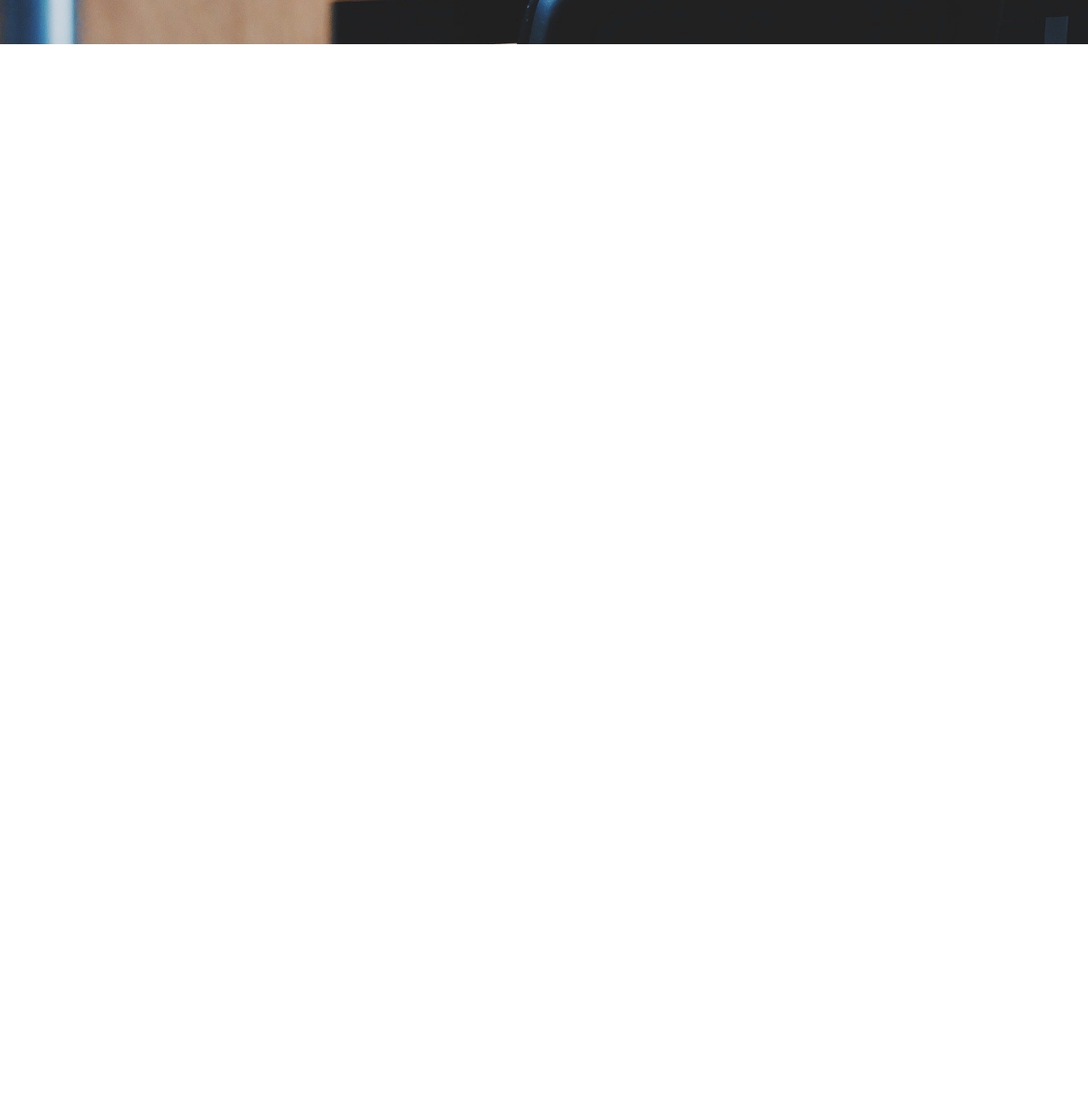
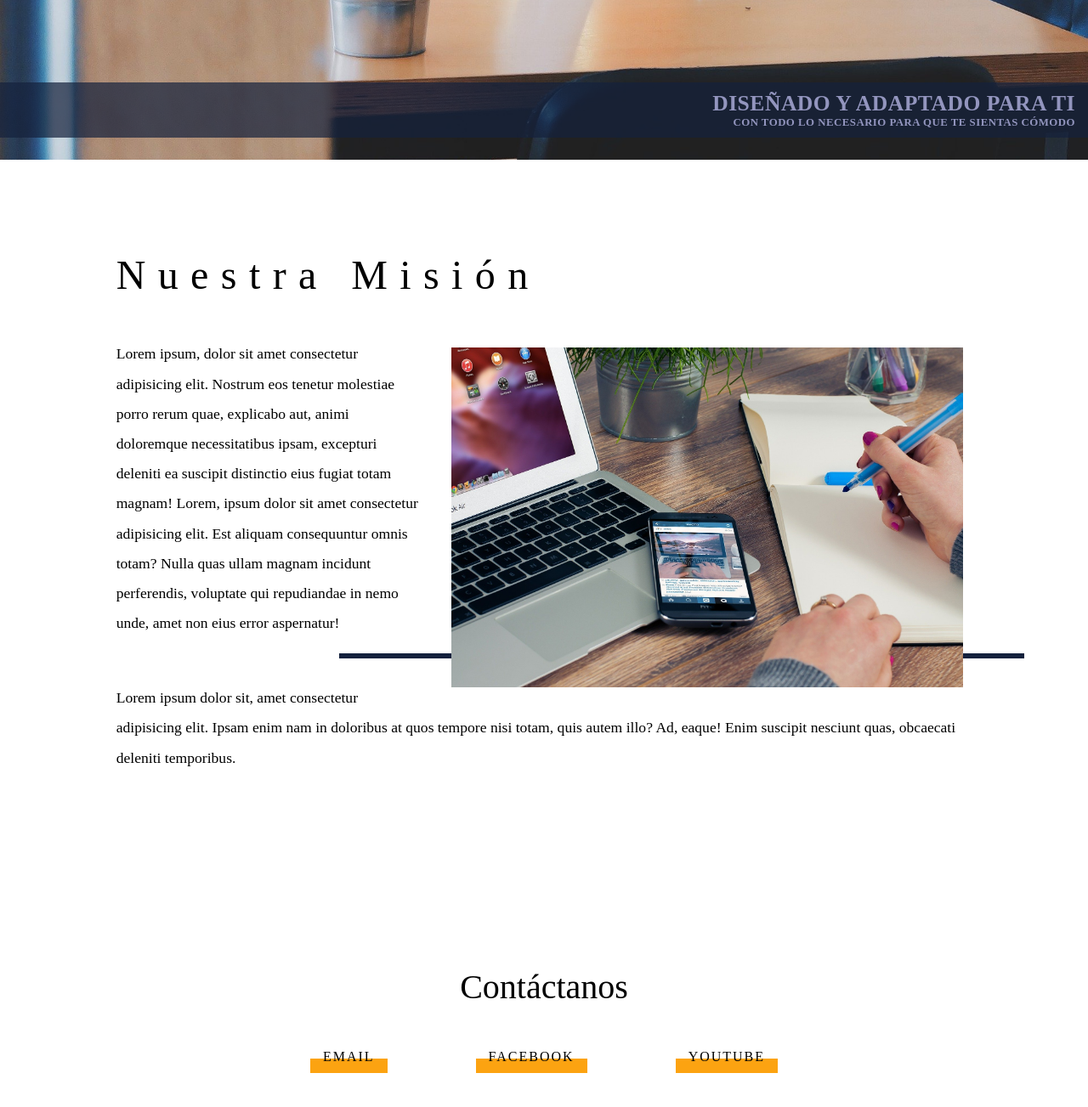
Before and after one commit to conradrc27/space, a website built with webpack: page assets/index.template.html in a window 1280 px wide. Shown: the part 1440-2743 px from the top of the page at 85% size. Before the commit the page ends 2292 px from the top, so only its background shows below. Built offline with nearby package versions, Linux system fonts and the light colour scheme; files whose address does not match are found by name.

Commit message:
new section

```diff
--- a/assets/css/app.scss
+++ b/assets/css/app.scss
@@ -1,114 +1,165 @@
-@import './modules/_variables.scss';
-@import './modules/mixins.scss';
+@import "./modules/_variables.scss";
+@import "./modules/mixins.scss";
 
-body{
+body {
   margin: 0px;
 }
 
-img{
+img {
   max-width: 100%;
 }
 
-figure{
+figure {
   position: relative;
   max-height: 100%;
   margin: 10px;
-    figcaption{
-        padding: $large-padding;
-        font-weight: bold;
-        text-transform: uppercase;
-        letter-spacing: 0.5px;
-        font-size: 1.6em;
-        position: absolute;
-        width: auto;
-        bottom: 0px;
-        left: 10px;
-        z-index: 10;
-        text-align: center;
-        color: rgba($blue, 0.8);
+  figcaption {
+    @include caption;
   }
-    img{
+  img {
   }
 }
 
-.btn{
+.full-height {
+  min-height: 100vh;
+}
+
+.btn {
   padding: $large-padding;
   position: relative;
-    color:$black;
+  color: $black;
   text-decoration: none;
   text-transform: uppercase;
   letter-spacing: 2px;
   box-sizing: border-box;
-    &:before{
-        content:'';
+  &:before {
+    content: "";
     position: absolute;
     width: 100%;
-        left:0px;
+    left: 0px;
     bottom: 0px;
     height: 45%;
     z-index: -1;
     background-color: $orange;
     transition: all 0.15s ease-out;
   }
-    &:hover::before{
-        height: 100%
+  &:hover::before {
+    height: 100%;
   }
 }
 
-.grid{
+.grid {
   display: grid;
-    grid-template-columns: repeat(12,1fr);
+  grid-template-columns: repeat(12, 1fr);
 }
 
-.grid-main-area{
+.grid-main-area {
   margin-bottom: $big-margin-top;
   display: grid;
-    grid-template-columns: repeat(9,1fr);
+  grid-template-columns: repeat(9, 1fr);
   margin-top: $big-margin-top;
   grid-template-areas:
     "title title title title title title title title title"
     "image image image image image image image image image";
-    .text{
+  .text {
+    @include main-text;
     grid-area: title;
-        font-size: 1em;
-        font-weight: 200;
-        line-height:1.5em; //espacio saltos de linea
-        h1{
-            font-weight: inherit; //toma lo de el padre
-            font-size: $big;
-            letter-spacing: 0.3em;
-            line-height: 1.5em;
-
+  }
+  .image {
+    grid-area: image;
   }
 }
-    .image{
-        grid-area: image;
-    }
 
-}
-
-.container{
+.container {
   grid-column: 2 / 12;
   padding: $big-padding;
 }
 
-.cover{
+.cover {
   @include absolute-cover;
-
   min-height: 500px;
   background-size: cover;
   background-position: center;
-    &.parallax{
+  &.parallax {
     background-attachment: fixed;
     background-image: url(../../images/11.jpg);
+    p {
+      @include caption;
+      background-color: rgba($blue, 0.7);
+      display: block;
+      color: rgba(200, 200, 250, 0.7);
+      width: 100%;
+      box-sizing: border-box;
+      left: 0px;
+      text-align: right;
+      span {
+        display: block;
+        font-size: 0.5em;
+        font-weight: 15px;
+      }
+    }
   }
 }
 
-@media (min-width: 960px){
-    .grid-main-area{
-    display: grid;
-    grid-template-columns: repeat(9,1fr);
-    grid-template-areas:
-    "title title title image image image image image image";
+.mission {
+    align-items: center; //alineado vertical
+  .container {
+    @include main-text;
+    font-size: 1.1em;
+    figure{
+        float: right;
+        margin-left: 35px;
+    }
+    p{
+        line-height: 2em;
+        &:nth-of-type(1){
+            margin-bottom: 3em;
+            position: relative;
+            &::after{
+                content:'';
+                background-color: $blue;
+                position: absolute;
+                bottom: -1.5;
+                height: 6px;
+                width: 80%;
+                margin-top: 3em;
+                z-index: -1;
             }
         }
+    }
+  }
+}
+
+.social{
+    margin-top: $big-margin-top;
+    margin-bottom: $big-margin-top;
+    @include text-center;
+    p.title{
+        font-weight: 200;
+        font-size: 2.5em;
+    }
+    a{
+        display: block;
+        max-width: 150px;
+        margin: 1em auto;
+    }
+}
+
+@media (min-width: 960px) {
+  .grid-main-area {
+    display: grid;
+    grid-template-columns: repeat(9, 1fr);
+    grid-template-areas: "title title title image image image image image image";
+  }
+
+  .social{
+      a{
+          display: inline-block;
+          margin-top: 0px;
+          margin-right: 100px;
+          &:last-of-type{ //ultimo elemento
+              margin-right: 0px;
+          }
+      }
+  }
+}
--- a/assets/css/modules/_mixins.scss
+++ b/assets/css/modules/_mixins.scss
@@ -1,21 +1,49 @@
-@mixin full{
+@mixin full {
   width: 100%;
   height: 100%;
 }
 
-@mixin text-center{
+@mixin text-center {
   text-align: center;
 }
 
-@mixin center-vertical-horizontal{
+@mixin center-vertical-horizontal {
   display: flex;
   align-items: center;
   justify-content: center;
 }
 
-@mixin absolute-cover{ //usar toda la pantalla
+@mixin absolute-cover {
+  //usar toda la pantalla
   @include full;
   position: absolute;
   left: 0;
   right: 0;
 }
+
+@mixin caption {
+  padding: $large-padding;
+  font-weight: bold;
+  text-transform: uppercase;
+  letter-spacing: 0.5px;
+  font-size: 1.6em;
+  position: absolute;
+  width: auto;
+  bottom: 0px;
+  left: 10px;
+  z-index: 10;
+  text-align: center;
+  color: rgba($blue, 0.8);
+}
+
+@mixin main-text {
+  font-weight: 200;
+  font-size: 1.2em;
+  line-height: 1.5em; //espacio saltos de linea
+  h1 {
+    font-weight: inherit; //toma lo de el padre
+    font-size: $big;
+    letter-spacing: 0.3em;
+    line-height: 1.5em;
+  }
+}
--- a/assets/index.template.html
+++ b/assets/index.template.html
@@ -1,11 +1,13 @@
 <!DOCTYPE html>
 <html>
+
 <head>
     <meta charset='utf-8'>
     <meta http-equiv='X-UA-Compatible' content='IE=edge'>
     <title>Space</title>
     <meta name='viewport' content='width=device-width, initial-scale=1'>
 </head>
+
 <body>
     <section>
         <div class="grid">
@@ -13,7 +15,7 @@
                 <div class="grid-main-area">
                     <div class="text">
                         <h1>Work Space</h1>
-                        <p> El lugar ideal para construir nuevas experiencias, adquirir nuevos
+                        <p> El lugar perfecto para construir nuevas experiencias, adquirir nuevos
                             conocimientos y aumentar tu productividad diaria.
                         </p>
                         <p>
@@ -27,8 +29,7 @@
                     </div>
                     <div class="image">
                         <figure>
-                            <img src="./images/14.jpg" alt= "Espacio de trabajo junto a una ventana"
-                            >
+                            <img src="./images/14.jpg" alt="Espacio de trabajo junto a una ventana">
                             <figcaption>El lugar ideal para tu equipo de trabajo.</figcaption>
                         </figure>
                     </div>
@@ -38,12 +39,49 @@
     </section>
     <section>
         <div class="cover parallax">
-
+            <p>Diseñado y adaptado para ti
+                <span>Con todo lo necesario para que te sientas cómodo</span>
+            </p>
         </div>
     </section>
-    <section style="min-height:100vh;">
+    <section style="min-height: 100vh;">
 
     </section>
-    <div style="min-height:100vh;"></div>
+    <section>
+        <div class="grid full-height mission">
+            <div class="container">
+                <h1>Nuestra Misión</h1>
+                <figure>
+                    <img src="../images/7.jpg" alt="imagen 7" height="400">
+                    <figcaption></figcaption>
+                </figure>
+                <p>
+                    Lorem ipsum, dolor sit amet consectetur adipisicing elit. Nostrum eos tenetur molestiae porro rerum
+                     quae, explicabo aut, animi doloremque necessitatibus ipsam, excepturi deleniti ea suscipit
+                    distinctio eius fugiat totam magnam!
+                    Lorem, ipsum dolor sit amet consectetur adipisicing elit. Est aliquam consequuntur omnis totam?
+                    Nulla quas ullam magnam incidunt perferendis, voluptate qui repudiandae in nemo unde, amet non eius
+                    error aspernatur!
+
+                </p>
+                <p>
+                    Lorem ipsum dolor sit, amet consectetur adipisicing elit. Ipsam enim nam in doloribus at quos
+                    tempore nisi totam, quis autem illo? Ad, eaque! Enim suscipit nesciunt quas, obcaecati deleniti
+                    temporibus.
+                </p>
+            </div>
+        </div>
+    </section>
+    <section>
+        <div class="grid social">
+            <div class="container">
+                <p class="title">Contáctanos</p>
+                <a href="" class="btn">Email</a>
+                <a href="" class="btn">Facebook</a>
+                <a href="" class="btn">Youtube</a>
+            </div>
+        </div>
+    </section>
 </body>
+
 </html>
```
Lines whose indentation alone changed are shown as unchanged.
